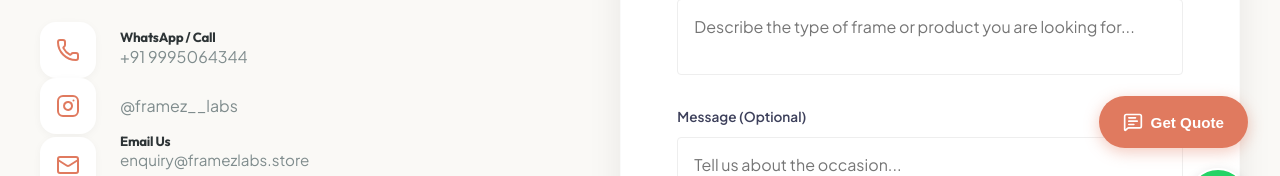
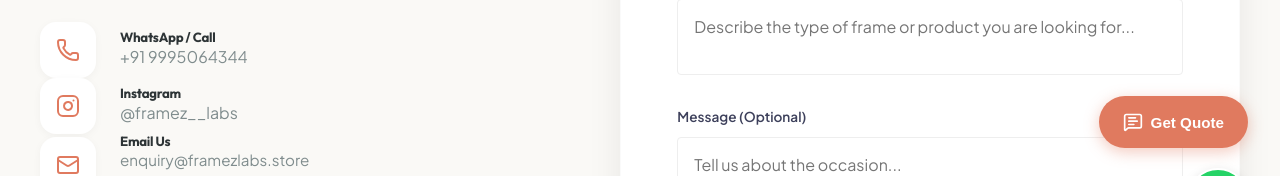
Before and after one commit to aneeshaji/framezlabs, a React (Vite) app in the folder frontend/: page /contact in a window 1280 px wide. Shown: the part 540-716 px from the top of the page. Built offline with nearby package versions, Linux system fonts and the light colour scheme.

Commit message:
Footer issue fix

```diff
--- a/frontend/src/components/Footer.tsx
+++ b/frontend/src/components/Footer.tsx
@@ -32,7 +32,7 @@ export const Footer = () => {
                         <Newsletter />
                         <div className="social-links" style={{ display: 'flex', gap: '1.2rem', marginTop: '2rem' }}>
                             {[
-                                { icon: <Instagram size={20} />, url: "https://instagram.com/framez__labs" },
+                                { icon: <Instagram size={20} />, url: "https://www.instagram.com/framez__labs/" },
                                 { icon: <Facebook size={20} />, url: "https://www.facebook.com/share/1Bxpottkrx/" },
                                 { icon: <Phone size={20} />, url: "https://wa.me/919995064344" }
                             ].map((social, idx) => (
@@ -97,7 +97,7 @@ export const Footer = () => {
                                 <div style={{ color: 'var(--color-gold)', backgroundColor: 'rgba(224, 122, 95, 0.1)', width: '36px', height: '36px', display: 'flex', alignItems: 'center', justifyContent: 'center', borderRadius: '8px' }}>
                                     <Instagram size={16} />
                                 </div>
-                                <span style={{ color: '#aaa', fontSize: '0.95rem' }}>@framez__labs</span>
+                                <a href="https://www.instagram.com/framez__labs/" target="_blank" rel="noopener noreferrer" style={{ color: '#aaa', fontSize: '0.95rem' }} className="hover-gold">@framez__labs</a>
                             </li>
                             <li className="flex items-center" style={{ gap: '0.75rem' }}>
                                 <div style={{ color: 'var(--color-gold)', backgroundColor: 'rgba(224, 122, 95, 0.1)', width: '36px', height: '36px', display: 'flex', alignItems: 'center', justifyContent: 'center', borderRadius: '8px' }}>
--- a/frontend/src/pages/Contact.tsx
+++ b/frontend/src/pages/Contact.tsx
@@ -74,7 +74,8 @@ export const Contact = () => {
                                         <Instagram size={24} />
                                     </motion.div>
                                     <div>
-                                        <a href="https://instagram.com/framez__labs" target="_blank" style={{ color: 'var(--color-gray)', textDecoration: 'none' }}>@framez__labs</a>
+                                        <h5 style={{ margin: 0, fontWeight: 700 }}>Instagram</h5>
+                                        <a href="https://www.instagram.com/framez__labs/" target="_blank" rel="noopener noreferrer" style={{ color: 'var(--color-gray)', textDecoration: 'none' }}>@framez__labs</a>
                                     </div>
                                 </motion.div>
 
```
